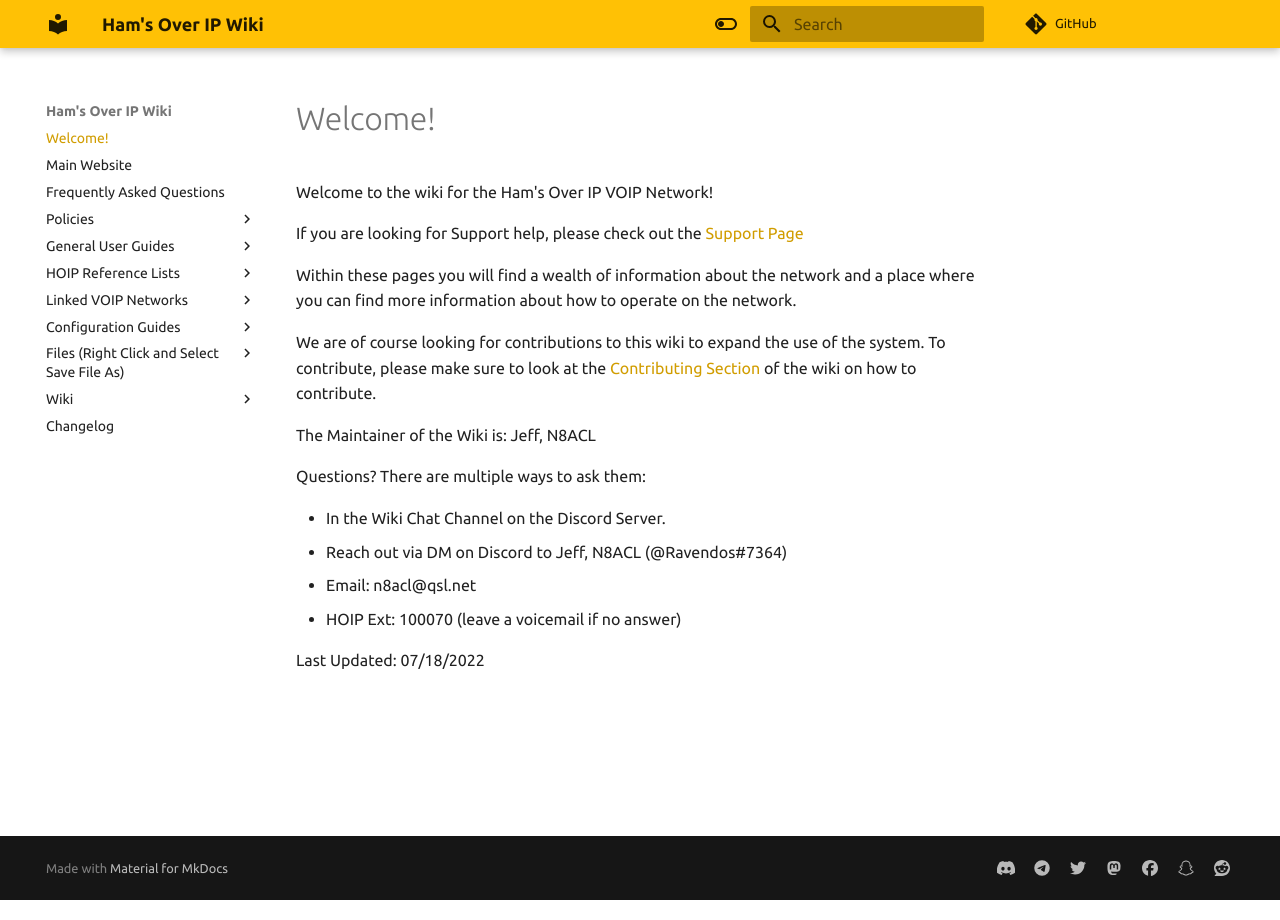
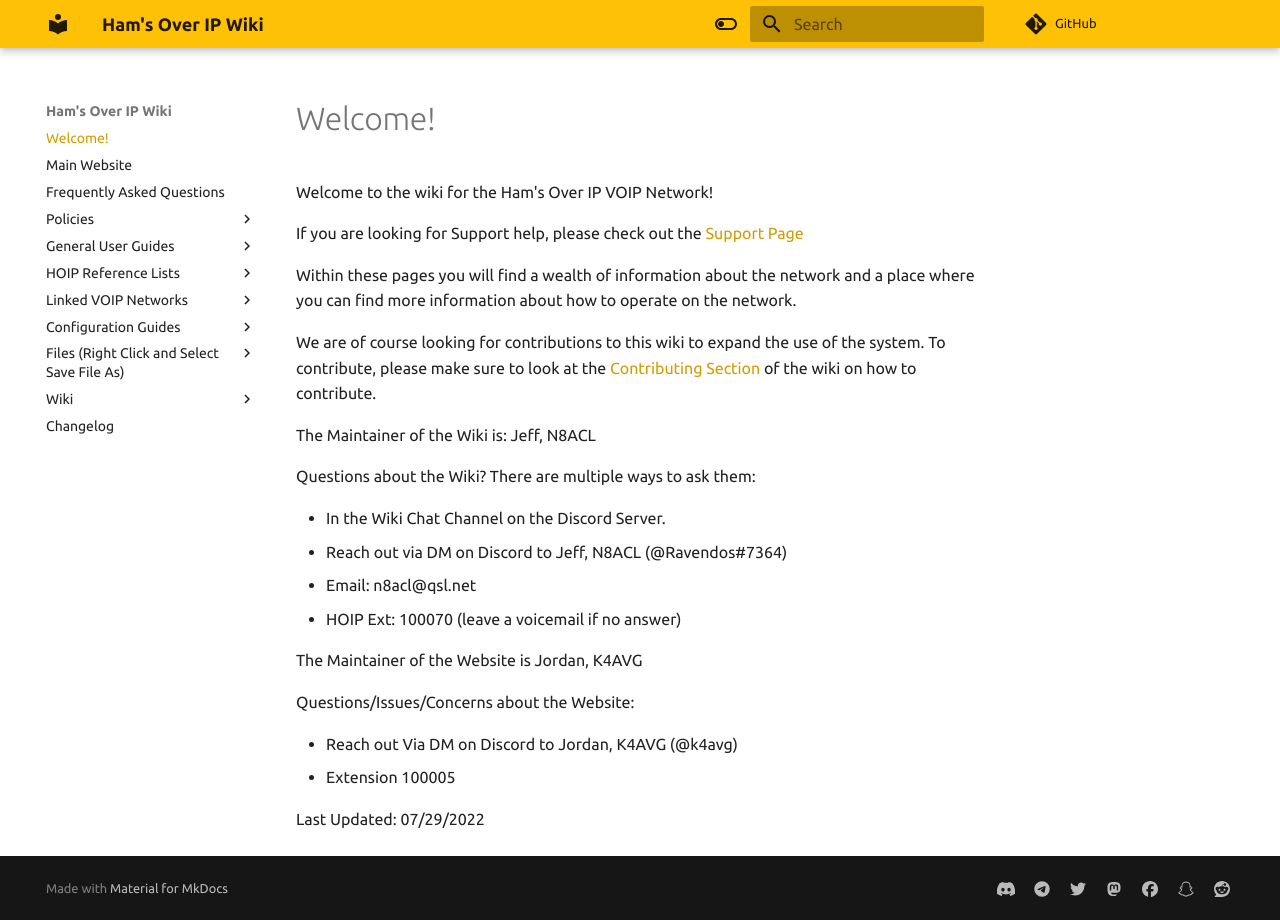
Before and after one commit to hamsoverip/wiki, an MkDocs documentation site: the page built from docs/index.md, in a window 1280 px wide. Built offline with MkDocs 1.6.1 and Material for MkDocs 9.7.7, drawn with Linux system fonts in a browser that asks for light colours; comment, search, counter and statistics services are not loaded.

Commit message:
Updates to index page - 07292022 - N8ACL

```diff
--- a/docs/index.md
+++ b/docs/index.md
@@ -10,11 +10,18 @@ We are of course looking for contributions to this wiki to expand the use of the
 
 The Maintainer of the Wiki is: Jeff, N8ACL
 
-Questions? There are multiple ways to ask them:
+Questions about the Wiki? There are multiple ways to ask them:
 
 * In the Wiki Chat Channel on the Discord Server.
 * Reach out via DM on Discord to Jeff, N8ACL (@Ravendos#7364)
 * Email: n8acl@qsl.net
 * HOIP Ext: 100070 (leave a voicemail if no answer)
 
-Last Updated: 07/18/2022
+The Maintainer of the Website is Jordan, K4AVG
+
+Questions/Issues/Concerns about the Website:
+
+* Reach out Via DM on Discord to Jordan, K4AVG (@k4avg)
+* Extension 100005
+
+Last Updated: 07/29/2022
```
